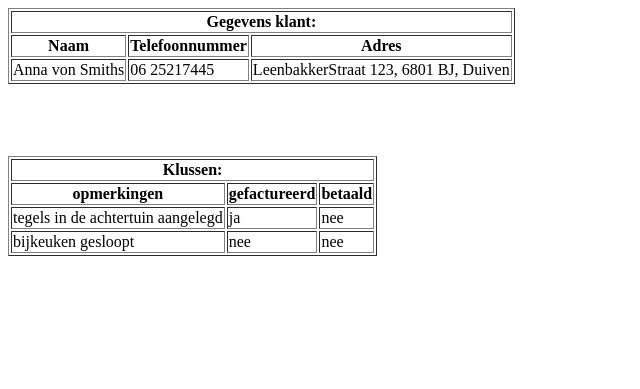
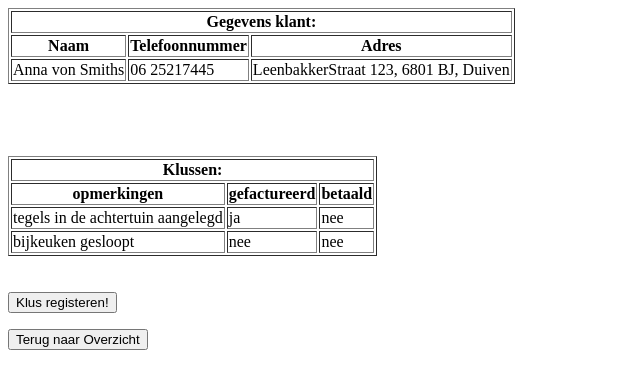
Before and after one commit to JayvanoHendriks/Workshop-Klusjesman, a PHP site: page /KlantDetailPagina.php?id=1 in a window 1280 px wide. Shown: the top 389 px of the page, without its empty margins (0-640 px from the left). Run offline with PHP 8.4, Linux system fonts and the light colour scheme; data comes from the database, SQL or seed files in the repository.

Commit message:
Features (#30)
* aanpassingen klus

* geen dubbele link

* hardcode html

* aanpassing

```diff
--- a/assets/PHP/Public/KlantDetailPagina.php
+++ b/assets/PHP/Public/KlantDetailPagina.php
@@ -41,11 +41,14 @@ $klant = $Klanten->getCustomerDetails($_GET["id"])[0];
     </tr>
 </table>
 <br><br>
-<!-- <form method="POST">
+<form method="POST">
     <input type="submit" value="Klus registeren!" name="nieuweKlus">
-</form> -->
+</form>
+<form method="POST">
+    <input type="submit" value="Terug naar Overzicht" name="overzicht">
+</form>
 <?php
-if (isset($_POST['nieuweKlus'])){
-    header ("Location: NieuweKlus.php");
+if (isset($_POST['overzicht'])){
+    header ("Location: index.php");
 }
 ?>
```
